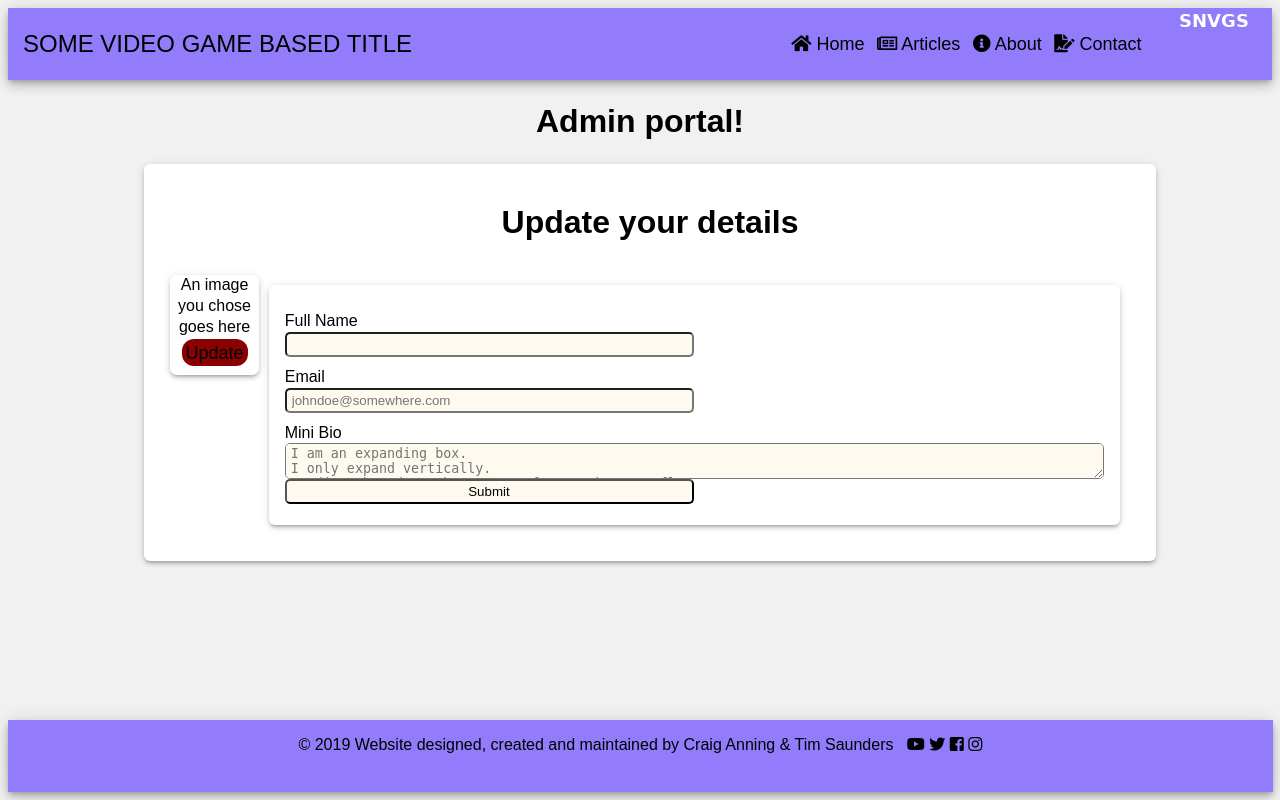
After one commit to MetalHeadCraig/Website, a PHP site: page /admin/updatedetails.php in a window 1280 px wide. The commit adds this page. Run offline with PHP 8.4, Linux system fonts and the light colour scheme; some libraries are stand-ins or nearby versions.

Commit message:
Real basic additions
Updating before meeting as I failed to update sooner. Not special at all.

```diff
--- a/admin/index.php
+++ b/admin/index.php
@@ -23,7 +23,7 @@
 <h3><span id="welcome"></span><?php echo $data['firstname'] . "!"; ?></h3>
 
 <ul>
-<li class="shadow--3dp"><a href="#"><i class="fas fa-user-alt"></i><div>  Update details</div></a></li>
+<li class="shadow--3dp"><a href="updatedetails.php"><i class="fas fa-user-alt"></i><div>  Update details</div></a></li>
 <li class="shadow--3dp"><a href="changepassword.php"><i class="fas fa-key"></i><div>  Change Password</div></a></li>
 <li class="shadow--3dp"><a href="addarticle.php"><i class="fas fa-address-card"></i><div>  Add Article</div></a></li>
 <li class="shadow--3dp"><a href="logout.php"><i class="fas fa-sign-out-alt"></i><div>  Log out</div></a></li>
--- /dev/null
+++ b/admin/updatedetails.php
@@ -0,0 +1,39 @@
+<?php
+$page = "Update";
+include 'includes/header.php';
+?>
+<link rel="stylesheet" href="/css/details.css" />
+
+    <h1>Update your details</h1>
+
+    <div class="details">
+
+    <div class="profileimage shadow--3dp">
+    An image you chose goes here
+    <button>Update</button>
+    </div>
+
+    <div class="card shadow--3dp">
+        <form method="Post">
+                    <label>Full Name</label>
+                    <input name="Name" placeholder="">
+
+                    <label>Email</label>
+                    <input name="email" type="email" placeholder="johndoe@somewhere.com">
+
+                    <label>Mini Bio</label>
+                    <textarea name="message" placeholder="I am an expanding box.
+I only expand vertically.
+I adjust based on the amount of text that overflows
+100px
+in
+height"></textarea>
+
+                    <input id="submit" name="submit" type="submit" value="Submit">
+
+        </form>
+    </div>
+
+    </div>
+
+<?php include 'includes/footer.php'; ?>
--- a/contact.php
+++ b/contact.php
@@ -4,6 +4,7 @@
 ?>
 <link rel="stylesheet" href="css/contact.css" />
     <h1>Contact Us</h1>
+
 	<div class="card shadow--3dp">
             <form method="Post">
                     <label>Name</label>
@@ -29,6 +30,7 @@
 
             </form>
     </div>
+
    <div class="card shadow--3dp">
        <p>Some stuff can go here</p>
        <br>
--- /dev/null
+++ b/css/details.css
@@ -0,0 +1,50 @@
+.details {
+    padding: 10px;
+    display: flex;
+}
+
+.card.card {
+    width: 100%;
+}
+
+.profileimage {
+    height: 100px;
+    width: 100px;
+    border-radius: 7px;
+}
+
+form {
+    position: relative;
+    text-align: left;
+    display: flex;
+    flex-flow: column;
+}
+
+.profileimage button {
+    background-color: darkred;
+    margin-top: 2px;
+    cursor: pointer;
+}
+
+.profileimage button:hover {
+    background-color: firebrick;
+}
+
+label {
+    margin-top: 10px;
+}
+
+label, input, textarea {
+    margin-left: inherit;
+}
+
+input {
+    width: 50%;
+}
+
+input, textarea {
+    min-height: 25px;
+    border-radius: 5px;
+    padding-left: 5px;
+    background-color: floralwhite;
+}
--- a/index.php
+++ b/index.php
@@ -21,7 +21,7 @@
 						// use the date class from the css file
 						echo "<span class=\"date\">";
 						// format and pull the date from the database
-						echo date('F d, Y. h:m A',strtotime($row['adate']));
+						echo date('M d, Y',strtotime($row['adate']));
 						// end the date class
 						echo "</span><br />";
 						// add a horizontal line
--- a/scripts/script.js
+++ b/scripts/script.js
@@ -97,4 +97,4 @@
 // change class of list elements in Admin area on hover
 $('li').hover(
   function(){ $(this).toggleClass('shadow--8dp') }
-)
+);
```
Also changed, not shown: css/profile.css (added, +13 -0 lines), profile.php (added, +36 -0 lines).
